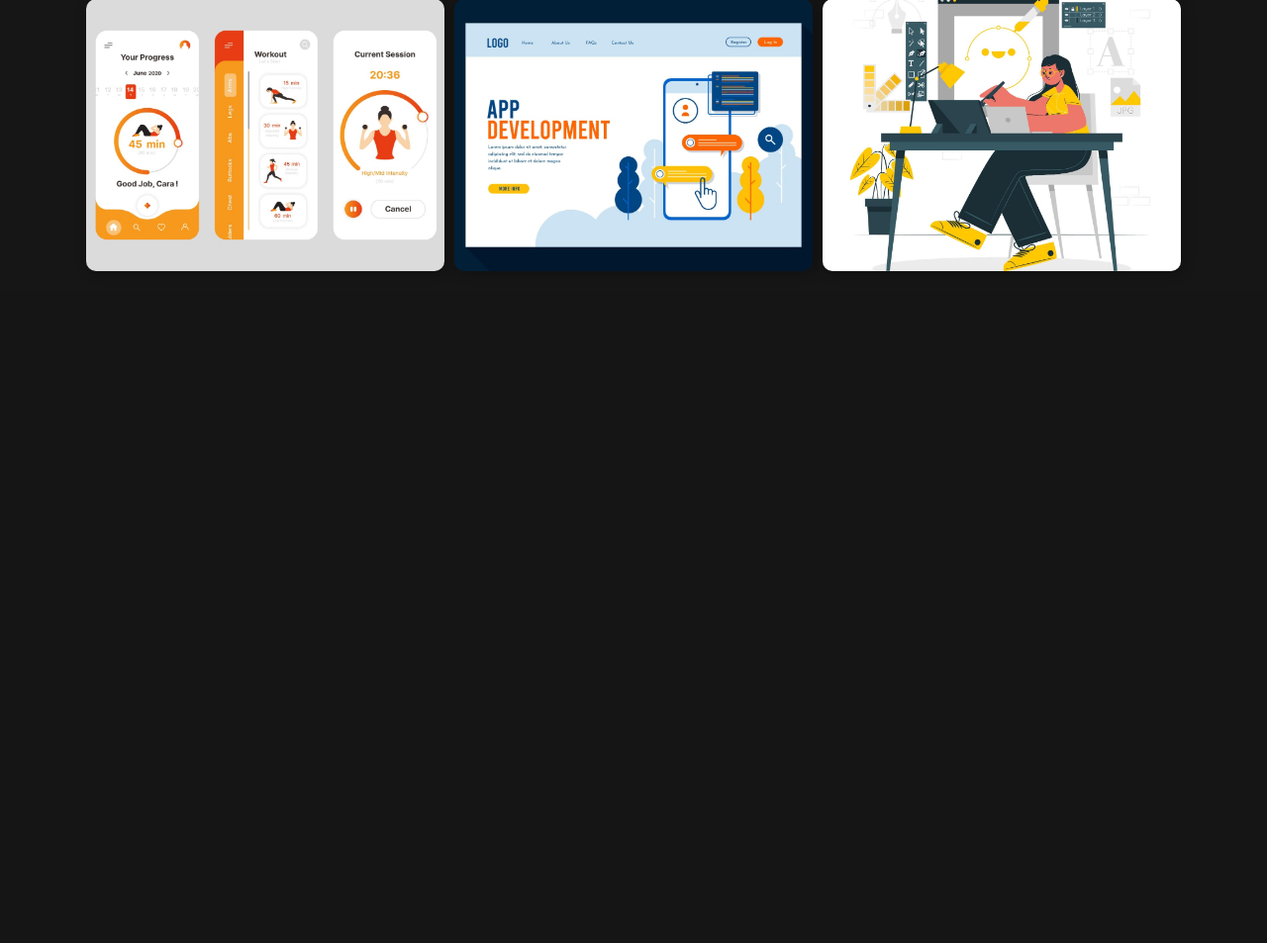
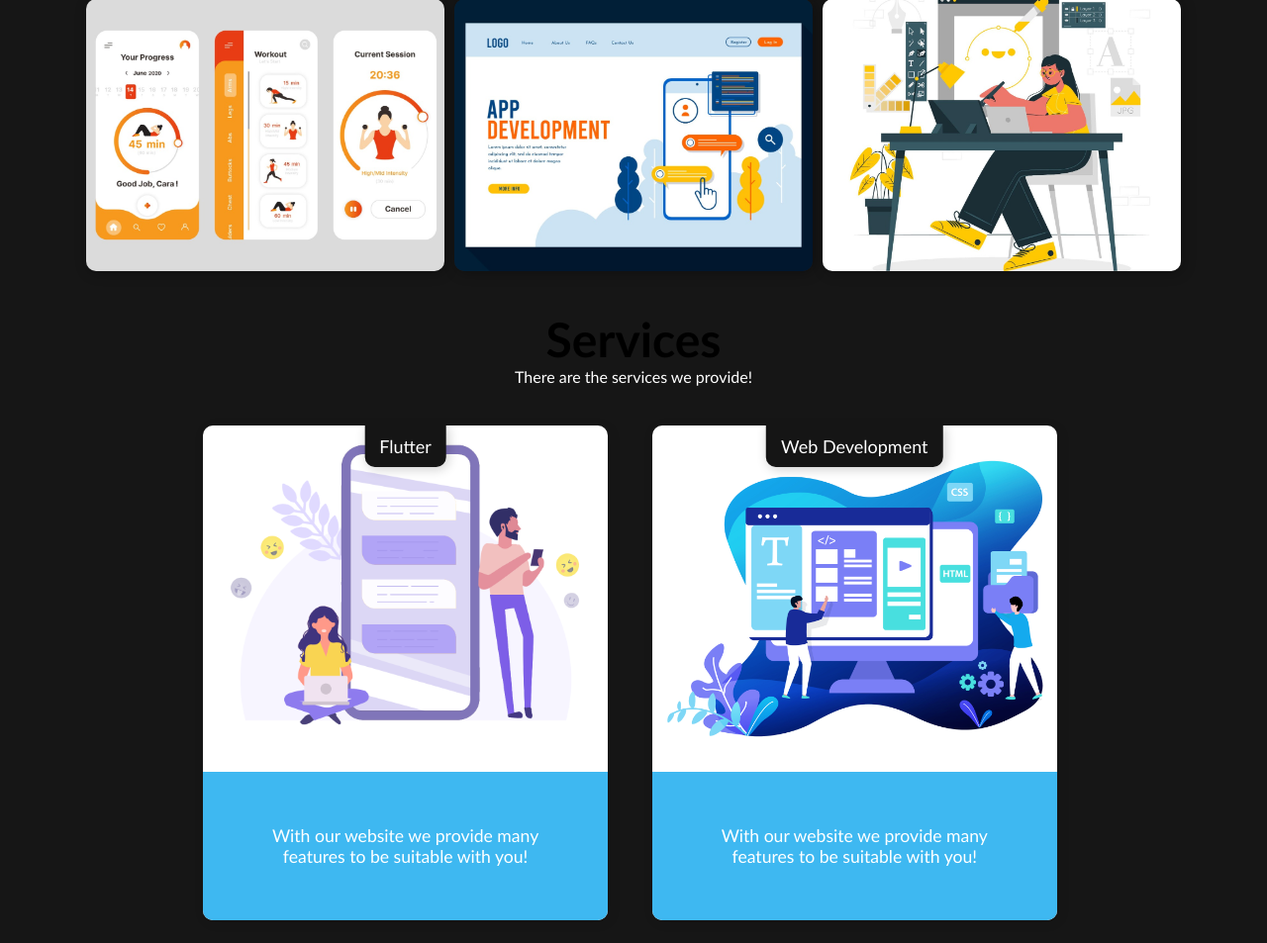
Before and after one commit to hasib457/WebProject, a PHP site: page / in a window 1280 px wide. Shown: the part 2044-2997 px from the top of the page at 99% size. Before the commit the page ends 2318 px from the top, so only its background shows below. Run offline with PHP 8.4, Linux system fonts and the light colour scheme.

Commit message:
Create servrices section.

```diff
--- a/css/style.css
+++ b/css/style.css
@@ -365,3 +365,120 @@ nav{
     background-color: #FFFFFF;
     transition: all ease 0.3s;
 }
+#services{
+  width:100%;
+  height:150vh;
+  box-sizing: border-box;
+  font-family: calibri;
+  display:inline;
+  flex-direction: row;
+  align-items: center;
+  justify-content: center;
+  padding-top: 40px ;
+  }
+
+  .service_head h1{
+  columns:#bb0a0a;
+  font-size: 3rem;
+  margin: 0px;
+  padding: 0px;
+  }
+  .service_head p{
+  color:#FFFFFF;
+  font-size: 1rem;
+  margin: 0px;
+  padding: 0px;
+  }
+  .service_head{
+  text-align: center;
+  margin: 20px 0px;
+  }
+  .service_box1,.service_box2{
+      background-color: #FFFFFF;
+      height: 500px;
+      margin: 20px;
+      border-radius: 10px;
+      overflow: hidden;
+      box-shadow: 2px 2px 12px rgba(0,0,0,0.1);
+      position: relative;
+      display: inline-block;
+      width: 32%;
+      }
+      .service_box1{
+          margin-left: 16%;
+      }
+
+      .box_container{
+      display: flex;
+      justify-content: center;
+      align-content: center;
+      }
+
+      .service_image1{
+          width: 100%;
+          height: 70%;
+          background-image: url("../images/mob.png");
+          background-position: center;
+          background-size: cover;
+
+          }
+
+      .service_image2{
+      width: 100%;
+      height: 70%;
+      background-image: url("../images/web.png");
+      background-position: center;
+      background-size: cover;
+
+      }
+      service_image img{
+      width:40%;
+      height: 60%;
+
+      }
+      .service_text{
+      width: 100%;
+      height: 30%;
+      background-color:#3eb8f1;
+      display:flex;
+      justify-content: center;
+      align-items: center;
+      text-align: center;
+      }
+      .service_text a{
+      margin: 0px;
+      color:#FFFFFF;
+      font-size: 1.1rem;
+      font-family: calibri;
+      display: block;
+      display: -webkit-box;
+      max-width: 80%;
+      -webkit-line-clamp: 4;
+      -webkit-box-orient: vertical;
+      overflow: hidden;
+      text-overflow: ellipsis;
+      }
+      .service_text a:hover{
+      color:rgba(255,255,255,0.50)
+      }
+      .service_type{
+      font-family: calibri;
+      color:#FFFFFF;
+      background-color: #151515;
+      padding: 10px 15px;
+      position: absolute;
+      top: 0px;
+      left: 50%;
+      transform: translateX(-50%);
+      font-size: 18px;
+      border-radius: 0px 0px 10px 10px;
+      box-shadow: 2px 2px 12px rgba(0,0,0,0.2);
+      }
+      .service_box1:hover{
+          transform:translateY(-10px);
+          transition: all ease 0.3s;
+          }
+          .service_box2:hover{
+              transform:translateY(-10px);
+              transition: all ease 0.3s;
+              }
--- a/index.html
+++ b/index.html
@@ -108,8 +108,34 @@
         </div>
         <img src="images/gallery-6.jpg" alt="portfolio image">
       </div>
-
     </div>
   </section>
 
+  <!--services!-->
+  <section id="services">
+    <div class="service_head"> <!---this for title-->
+    <h1>Services</h1>
+    <p>There are the services we provide!</p>
+    </div>
+    <div class="box-container">
+    <div class="service_box1">
+    <div class="service_image1">
+        <div class="service_type">Flutter</div>
+
+    </div>
+    <div class="service_text">
+    <a href="#">With our website we provide many features to be suitable with you!</a>
+    </div>
+    </div>
+    <div class="service_box2">
+    <div class="service_image2">
+        <div class="service_type">Web Development</div>
+
+    </div>
+    <div class="service_text">
+    <a href="#">With our website we provide many features to be suitable with you!</a>
+    </div>
+    </div>
+    </div>
+</section>
 </body>
```
Also changed, not shown: images/mob.png (added), images/web.png (added).
